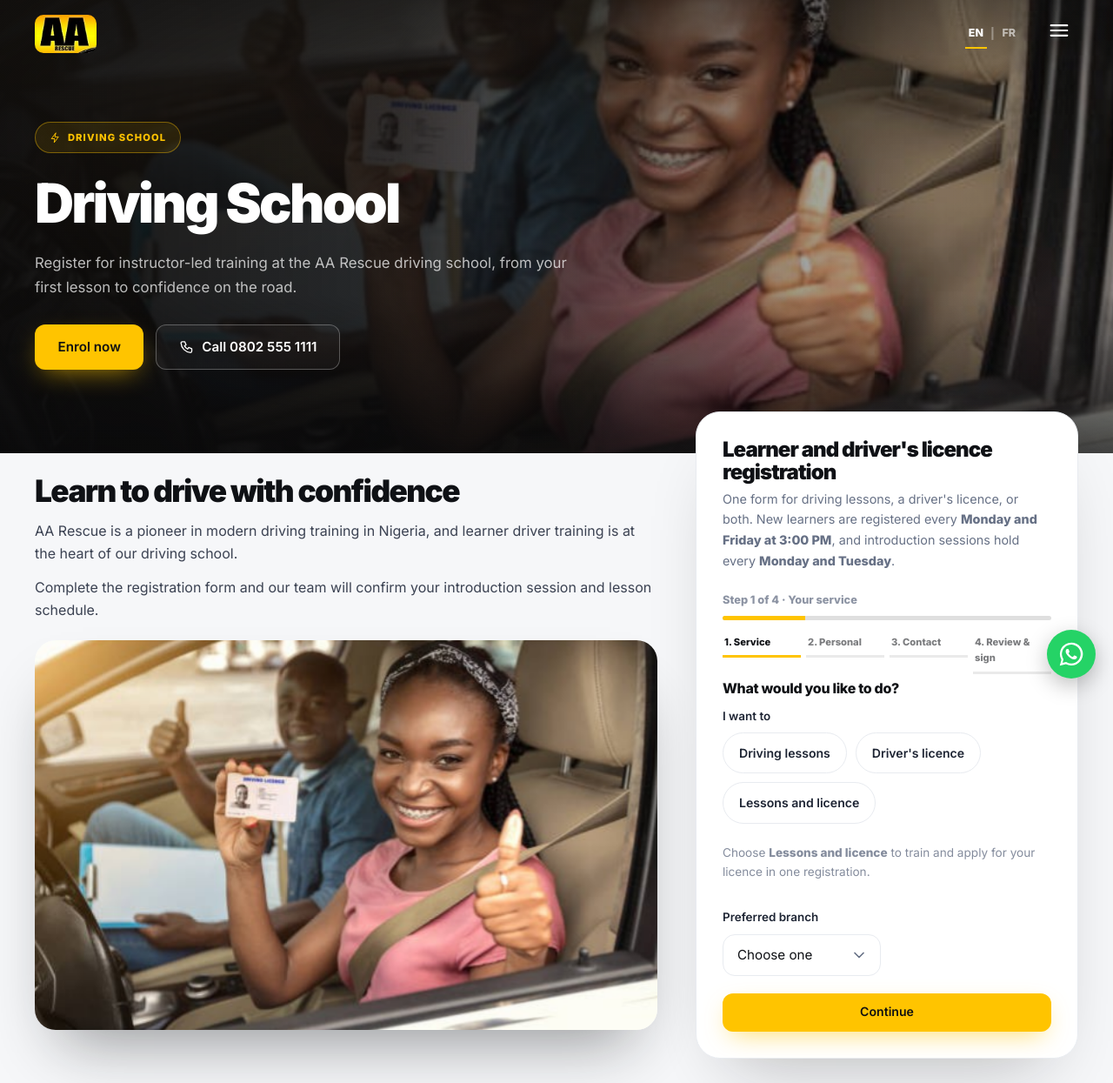
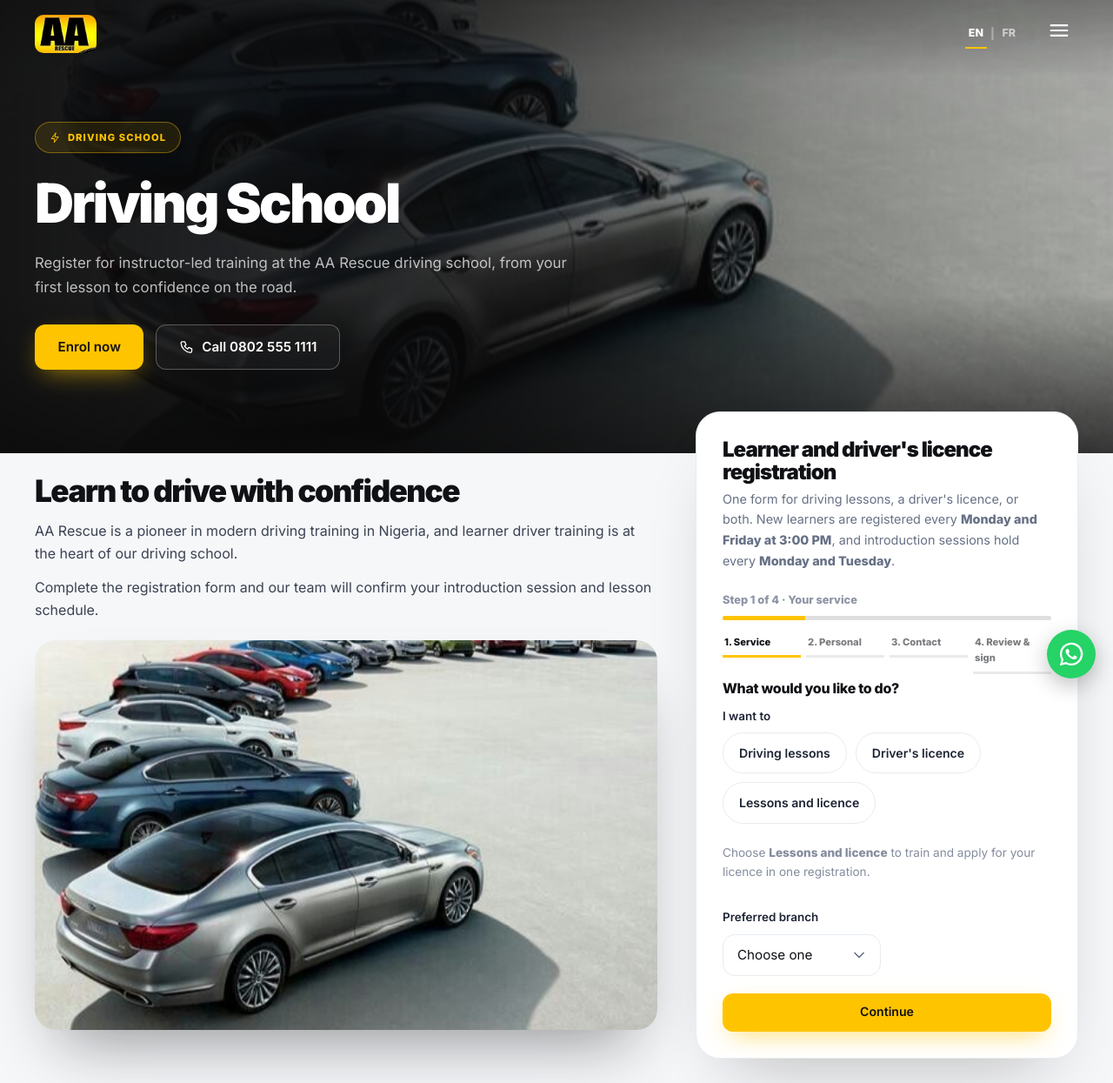
Before and after one commit to khalidfad/aarescue, a plain HTML site: page learner-driver-training.html in a window 1280 px wide. Shown: the top 1245 px of the page at 87% size. Drawn offline with Linux system fonts and the light colour scheme.

Commit message:
more updates

```diff
--- a/learner-driver-training.html
+++ b/learner-driver-training.html
@@ -484,7 +484,7 @@
 
         <main id="top">
                 <section class="phero">
-                        <div class="hbg" id="hbg" aria-hidden="true"><img src="img/istockphoto-1270375911-612x612.jpg" width="1080" height="810"
+                        <div class="hbg" id="hbg" aria-hidden="true"><img src="img/Thinking%20of%20buying%20a%20new%20Kia_%20Give%20me%20a%20call%20and%20I%27ll%20help%20you%20get%20a%20great%20deal_.jpg" width="600" height="600"
                                         alt="" fetchpriority="high"></div>
                         <div class="w pc">
                                 <nav class="crumbs" aria-label="Breadcrumb"><a href="index.html">Home</a><span
@@ -511,8 +511,8 @@
                                                 </p>
                                                 <p>Complete the registration form and our team will confirm your
                                                         introduction session and lesson schedule.</p>
-                                                <div class="pf"><img src="img/istockphoto-1270375911-612x612.jpg" width="900" height="563"
-                                                                alt="Learner Driver&#x27;s Training" loading="lazy">
+                                                <div class="pf"><img src="img/Thinking%20of%20buying%20a%20new%20Kia_%20Give%20me%20a%20call%20and%20I%27ll%20help%20you%20get%20a%20great%20deal_.jpg" width="600" height="600"
+                                                                alt="A selection of vehicles" loading="lazy">
                                                 </div>
                                         </div>
                                         <div class="blk" data-r>
```
